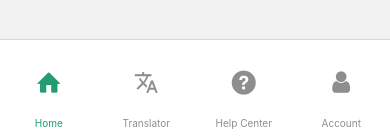
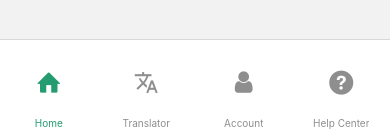
Before and after one commit to pedrorubinger/lingo-app, a React Native app: screen /TabNavigator in a window 390 px wide. Shown: the part 705-841 px from the top of the page. Built offline with nearby package versions, Linux system fonts and the light colour scheme; no server answers.

Commit message:
chore: change Account tab position

```diff
--- a/src/routes/tabNavigator.routes.tsx
+++ b/src/routes/tabNavigator.routes.tsx
@@ -46,6 +46,16 @@ export const TabNavigator: React.FC<Props> = () => {
         }}
       />
       <Tab.Screen
+        name="Account"
+        component={Account}
+        options={{
+          tabBarLabel: "Account",
+          tabBarIcon: ({ color, size }) => (
+            <FontAwesome name="user" color={color} size={size} />
+          ),
+        }}
+      />
+      <Tab.Screen
         name="HelpCenter"
         component={HelpCenter}
         options={{
@@ -55,16 +65,6 @@ export const TabNavigator: React.FC<Props> = () => {
           ),
         }}
       />
-      <Tab.Screen
-        name="Account"
-        component={Account}
-        options={{
-          tabBarLabel: "Account",
-          tabBarIcon: ({ color, size }) => (
-            <FontAwesome name="user" color={color} size={size} />
-          ),
-        }}
-      />
     </Tab.Navigator>
   )
 }
```
